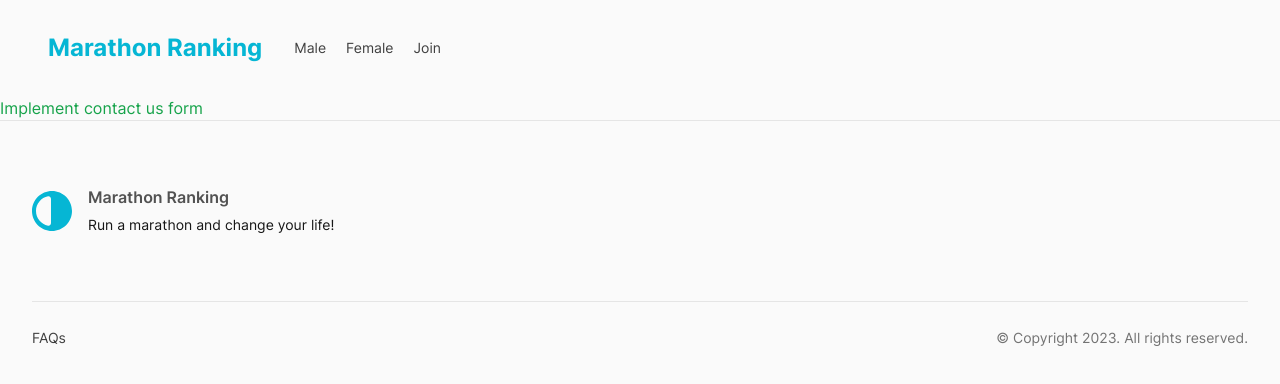
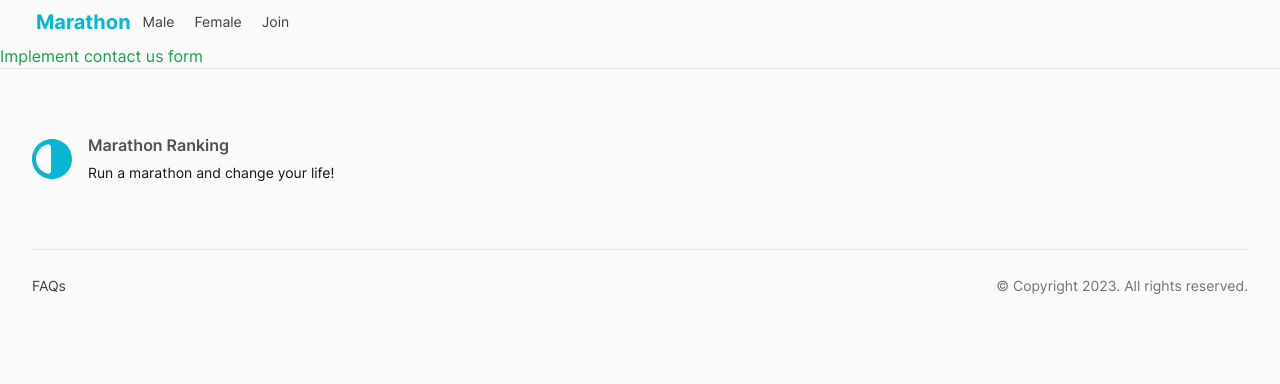
Before and after one commit to JianWang2016/race-ranking-stable, a Next.js app: page /contact in a window 1280 px wide. Shown: the top 384 px of the page. Built offline with nearby package versions, Linux system fonts and the light colour scheme; what @aws-amplify/ui-react, aws-amplify would draw is missing.

Commit message:
Adjust nav width

```diff
--- a/components/Header.jsx
+++ b/components/Header.jsx
@@ -49,12 +49,12 @@ export function Header() {
   return (
     <header>
       <nav>
-        <Container className="relative z-50 flex justify-between py-8">
-          <div className="relative z-10 flex items-center gap-8">
+        <Container className="relative z-50 flex justify-between py-1">
+          <div className="relative z-10 flex items-center gap-2">
             <Link href="/" aria-label="Home">
               <Logo className="h-7 w-auto" />
             </Link>
-            <div className="flex gap-2 sm:flex sm:gap-3 md:flex md:gap-3 lg:flex lg:gap-5">
+            <div className="flex gap-3 sm:flex sm:gap-3 md:flex md:gap-3 lg:flex lg:gap-5">
               <NavLinks />
             </div>
           </div>
--- a/components/Logo.jsx
+++ b/components/Logo.jsx
@@ -13,8 +13,8 @@ export function Logomark(props) {
 export function Logo(props) {
   return (
     <>
-      <div className="ml-4  text-2xl font-bold text-cyan-500">
-        Marathon Ranking
+      <div className="m-1 text-xl font-bold text-cyan-500">
+        Marathon
       </div>
     </>
   );
```
